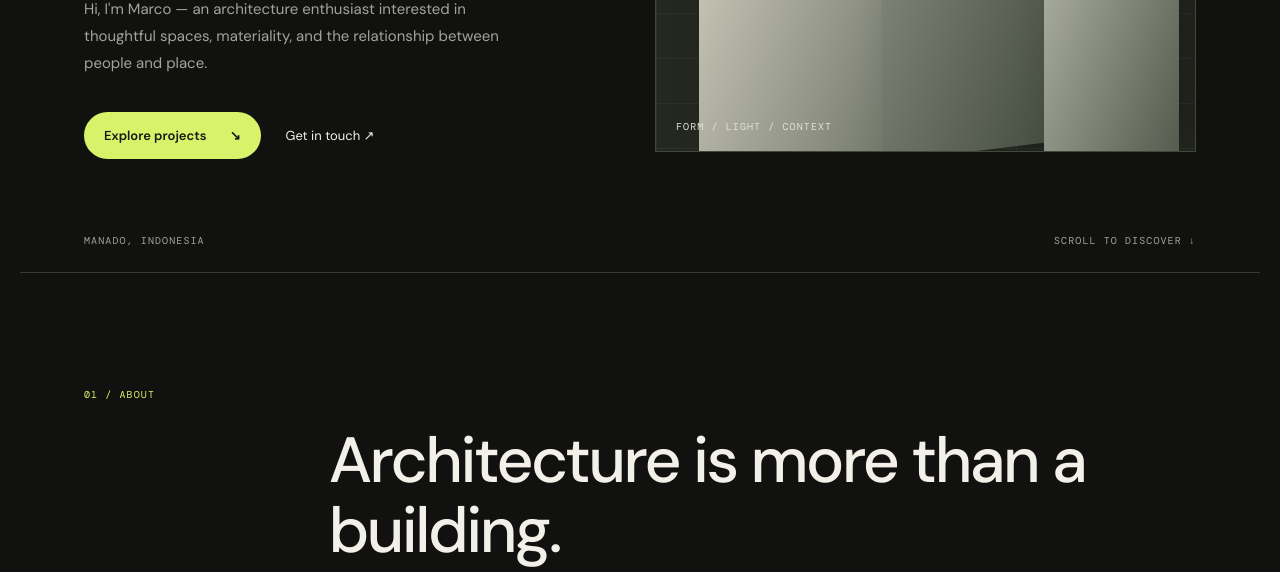
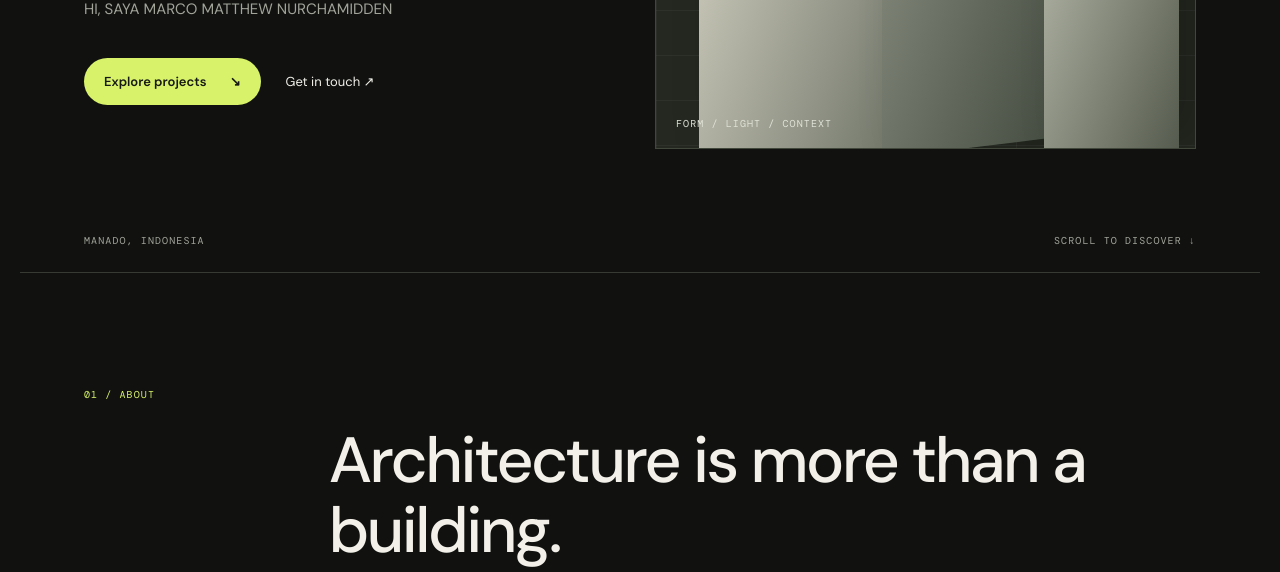
Before and after one commit to marcomatthew/marcomatthew.github.io, a plain HTML site: page index.html in a window 1280 px wide. Shown: the part 528-1100 px from the top of the page. Drawn offline with nearby package versions, Linux system fonts and the light colour scheme; files whose address does not match are found by name; a web font is replaced by a local one.

Commit message:
Update Introduction

```diff
--- a/index.html
+++ b/index.html
@@ -21,7 +21,7 @@
       <div class="hero-copy">
         <p class="eyebrow"><span class="status-dot"></span> ARCHITECTURE PORTFOLIO · 2026</p>
         <h1>Designing spaces<br>with <em>purpose.</em></h1>
-        <p class="intro">Hi, I'm Marco — an architecture enthusiast interested in thoughtful spaces, materiality, and the relationship between people and place.</p>
+        <p class="intro">HI, SAYA MARCO MATTHEW NURCHAMIDDEN </p>
         <div class="hero-actions">
           <a class="button button-light" href="#projects">Explore projects <span>↘</span></a>
           <a class="text-link" href="#contact">Get in touch ↗</a>
```
